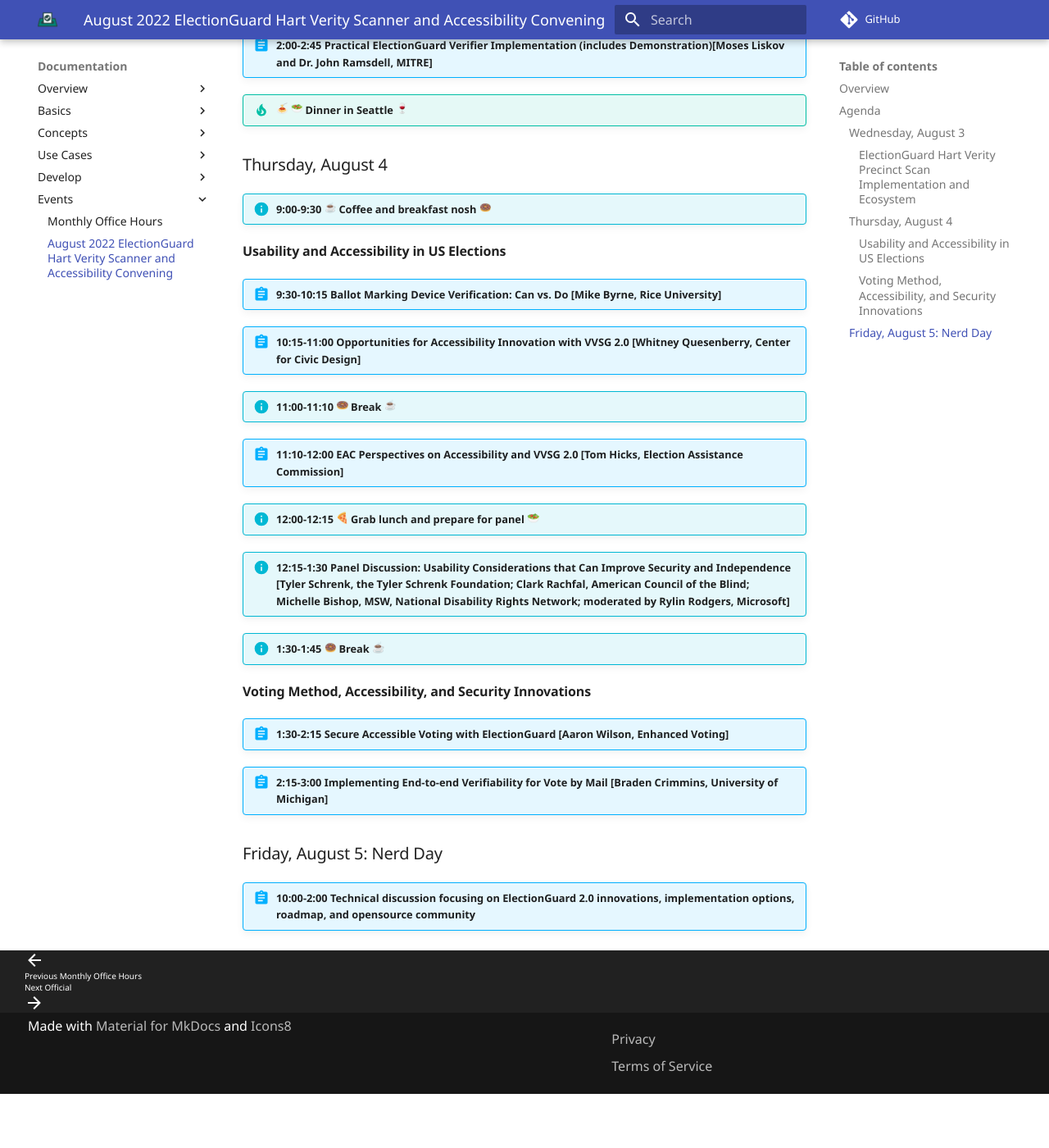
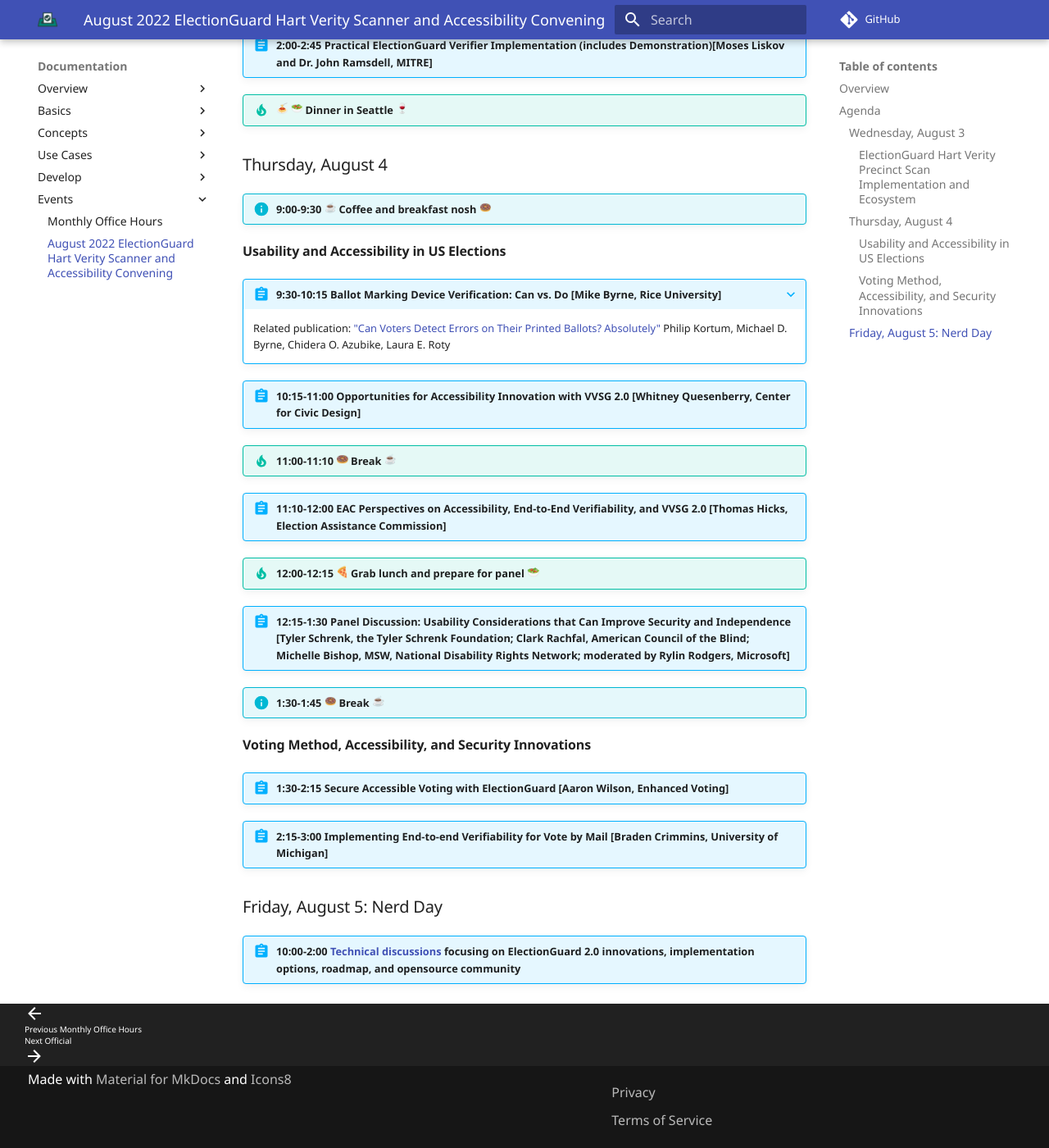
Before and after one commit to Election-Tech-Initiative/electionguard, an MkDocs documentation site: the page built from docs/events/eg_usability_aug_2022.md, in a window 1280 px wide and 1400 px high, scrolled down 1214 px. Shown: the whole window at 82% size. Built offline with MkDocs 1.6.1 and Material for MkDocs 9.7.7, drawn with Linux system fonts in a browser that asks for light colours; emoji names are drawn with the system emoji font; some web fonts are replaced; comment, search, counter and statistics services are not loaded; before the commit the page ends 2548 px from its top, so only the background shows below that.

Commit message:
real fix now for links and names

```diff
--- a/docs/events/eg_usability_aug_2022.md
+++ b/docs/events/eg_usability_aug_2022.md
@@ -31,12 +31,14 @@
 
 #### Usability and Accessibility in US Elections
 
-!!! abstract "9:30-10:15 Ballot Marking Device Verification: Can vs. Do [Mike Byrne, Rice University]"
+???+ abstract "9:30-10:15 Ballot Marking Device Verification: Can vs. Do [Mike Byrne, Rice University]"
+    Related publication: ["Can Voters Detect Errors on Their Printed Ballots? Absolutely" ](https://arxiv.org/abs/2204.09780) Philip Kortum, Michael D. Byrne, Chidera O. Azubike, Laura E. Roty
+
 !!! abstract "10:15-11:00 Opportunities for Accessibility Innovation with VVSG 2.0 [Whitney Quesenberry, Center for Civic Design]"
-!!! info "11:00-11:10 :doughnut: Break :coffee:"
-!!! abstract "11:10-12:00 EAC Perspectives on Accessibility and VVSG 2.0 [Tom Hicks, Election Assistance Commission]"
-!!! info "12:00-12:15 :pizza: Grab lunch and prepare for panel :salad:"
-!!! info "12:15-1:30 Panel Discussion: Usability Considerations that Can Improve Security and Independence [Tyler Schrenk, the Tyler Schrenk Foundation; Clark Rachfal, American Council of the Blind; Michelle Bishop, MSW, National Disability Rights Network; moderated by Rylin Rodgers, Microsoft]"
+!!! tip "11:00-11:10 :doughnut: Break :coffee:"
+!!! abstract "11:10-12:00 EAC Perspectives on Accessibility, End-to-End Verifiability, and VVSG 2.0 [Thomas Hicks, Election Assistance Commission]"
+!!! tip "12:00-12:15 :pizza: Grab lunch and prepare for panel :salad:"
+!!! abstract "12:15-1:30 Panel Discussion: Usability Considerations that Can Improve Security and Independence [Tyler Schrenk, the Tyler Schrenk Foundation; Clark Rachfal, American Council of the Blind; Michelle Bishop, MSW, National Disability Rights Network; moderated by Rylin Rodgers, Microsoft]"
 
 !!! info "1:30-1:45 :doughnut: Break :coffee:"
 
@@ -47,4 +49,4 @@
 
 ### Friday, August 5: Nerd Day
 
-!!! abstract "10:00-2:00 Technical discussion focusing on ElectionGuard 2.0 innovations, implementation options, roadmap, and opensource community"
+!!! abstract "10:00-2:00 [Technical discussions](https://docs.google.com/document/d/1GC7A4j2dkkOzX-yhDg_IzJ64cOZQZjR9FPWF5COJq54/edit#heading=h.kxvinmghkvur) focusing on ElectionGuard 2.0 innovations, implementation options, roadmap, and opensource community"
```
